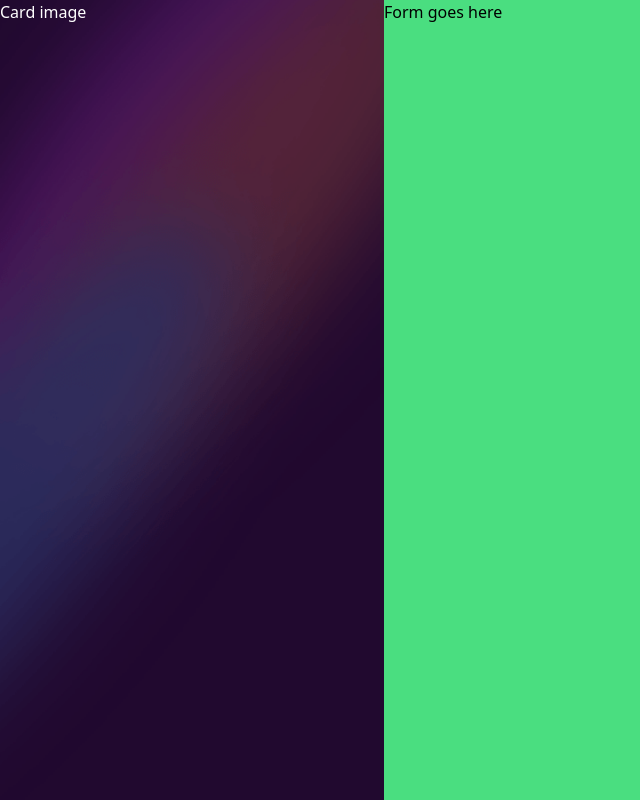
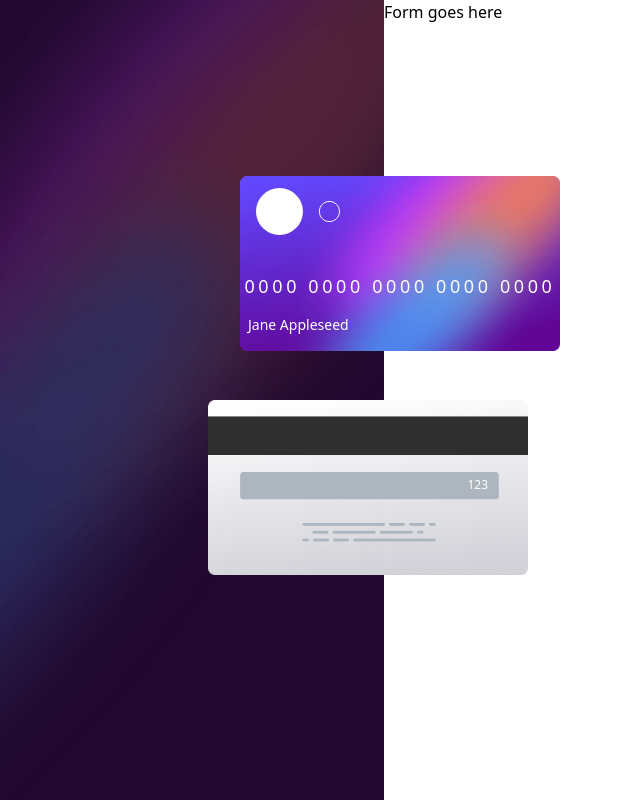
Before and after one commit to ninaokumura/interactive-card-details, a React (Create React App) app: page / in a window 1280 px wide. Shown: the whole page, without its empty margins (0-640 px from the left). Built offline with nearby package versions, Linux system fonts and the light colour scheme.

Commit message:
add card image

```diff
--- a/src/App.js
+++ b/src/App.js
@@ -1,13 +1,38 @@
-import logo from "./logo.svg";
+import { ReactComponent as Logo } from "../src/assets/images/card-logo.svg";
 import "./App.css";
 
 function App() {
   return (
     <div className="h-screen w-full sm:flex">
-      <div className="bg-mobile min-h-[40%] bg-cover sm:bg-main sm:min-w-[30%] sm:min-h-screen text-white">
-        Card image
+      <div className="relative bg-mobile min-h-[35%] bg-cover sm:bg-main sm:min-w-[30%] sm:min-h-screen text-white">
+        <div className="absolute right-4 top-9 sm:-right-36 sm:top-[50%] w-72 sm:w-[20rem]">
+          <img
+            className=""
+            src={require("../src/assets/images/bg-card-back.png")}
+            alt="card back"
+          />
+          <span className="absolute right-9 top-[4.3rem] text-xs sm:right-10 sm:top-[4.8rem]">
+            123
+          </span>
+        </div>
+        <div className="absolute top-[7.8rem] left-4 sm:left-60 sm:top-44 w-72 sm:w-[20rem]">
+          <img
+            src={require("../src/assets/images/bg-card-front.png")}
+            alt="card front"
+          />
+          <div className="absolute top-3 left-4">
+            <Logo />
+          </div>
+
+          <span className="absolute right-0 left-5 sm:text-center top-[5rem] text-sm sm:text-lg  sm:top-[6rem] sm:left-0 tracking-[0.2em] w-full">
+            0000 0000 0000 0000 0000
+          </span>
+          <span className="absolute bottom-4 left-5 sm:bottom-4 sm:left-2 text-sm">
+            Jane Appleseed
+          </span>
+        </div>
       </div>
-      <div className="bg-green-400 h-screen w-full">Form goes here</div>
+      <div className="bg-white h-screen w-full">Form goes here</div>
     </div>
   );
 }
```
